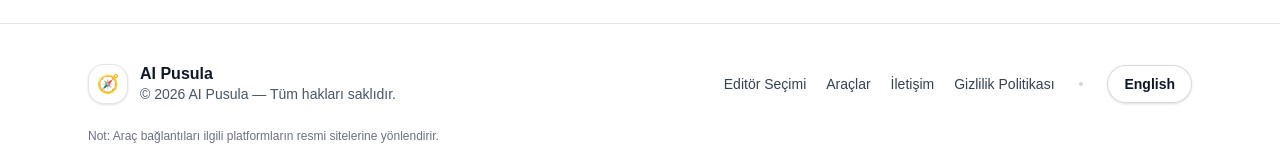
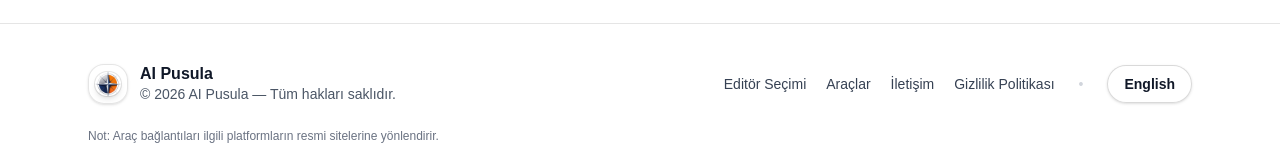
Before and after one commit to altayysf/aipusula, a Next.js app: page /tr in a window 1280 px wide. Shown: the part 898-1058 px from the top of the page. Built offline with nearby package versions, Linux system fonts and the light colour scheme.

Commit message:
footer logo

```diff
--- a/components/Footer.tsx
+++ b/components/Footer.tsx
@@ -1,3 +1,4 @@
+import Image from "next/image";
 import Link from "next/link";
 
 export default function Footer({ lang }: { lang: "tr" | "en" }) {
@@ -39,7 +40,28 @@ export default function Footer({ lang }: { lang: "tr" | "en" }) {
           {/* Left */}
           <div className="flex items-center gap-3">
             <div className="h-10 w-10 rounded-2xl bg-white/80 border border-black/10 shadow-sm flex items-center justify-center">
-              <span className="text-lg">🧭</span>
+              <span className="text-lg">
+                <span className="flex items-center gap-2 font-extrabold text-gray-900 hover:tracking-wide transition-all">
+
+<Image
+  src="/favicon.png"
+  alt="AI Pusula Logo"
+  width={26}
+  height={26}
+  className="
+    rounded-full
+    shadow-md
+    hover:scale-110
+    transition-transform
+    duration-300
+    ring-1 ring-black/10
+    hover:shadow-[0_0_12px_rgba(0,0,0,0.35)]
+
+  "
+/>
+</span>
+
+              </span>
             </div>
             <div className="leading-tight">
               <div className="font-extrabold text-gray-900">AI Pusula</div>
```
